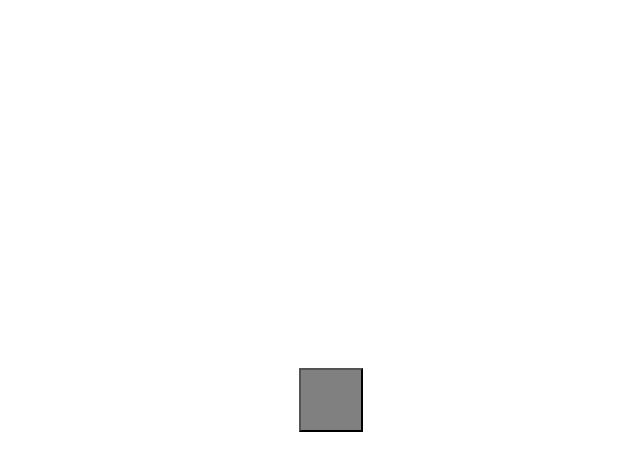
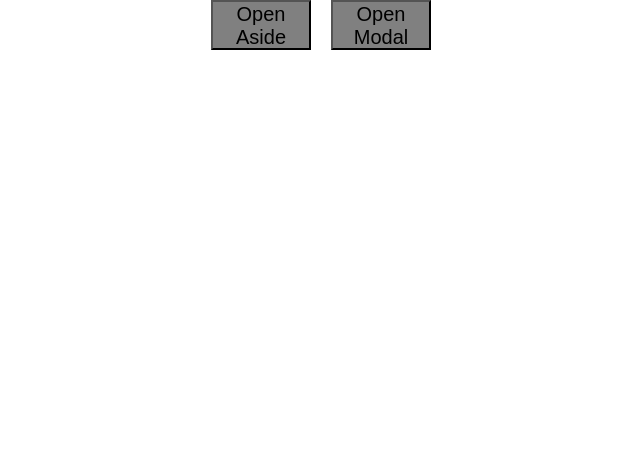
Before and after one commit to RazGhonyan02/Phase4-lession4, a React (Vite) app: page / in a window 1280 px wide. Shown: the top 470 px of the page, without its empty margins (309-949 px from the left). Built offline with nearby package versions, Linux system fonts and the light colour scheme.

Commit message:
create modal logic

```diff
--- a/src/App.jsx
+++ b/src/App.jsx
@@ -4,32 +4,45 @@
 import styles from "./App.module.scss"
 import classNames from "classnames/bind";
 import "./index.scss"
+import Modal from "./components/Modal/Modal";
 const cx = classNames.bind(styles)
 class App extends Component {
   state = {
     isOpen: false,
-    changeSize: false
-
+    isOpenModal: false,
+    changeSize: false,
+    textAside: "Open Aside",
+    textModal: "Open Modal",
   };
 
   handleToggleAside = (event) => {
 
     this.setState({isOpen: true})
     this.setState({changeSize: true})
+    this.setState({textAside: "Close Aside"})
 
   }
   closeAside = (event) => {
     this.setState({changeSize: false})
     this.setState({isOpen: false})
+    this.setState({textAside: "Open Aside"})
   }
+  handleToggleModal = () => {
+    const {isOpenModal} = this.state
+    this.setState({isOpenModal: !isOpenModal})
+    this.setState({textModal: "Close Modal"})
+  }
+
   render() {
-    const { isOpen, changeSize } = this.state
+    const { isOpen, changeSize, textAside, textModal, isOpenModal} = this.state
     return (
       <div className={styles.container}>
-        <div onClick={this.closeAside} className={cx("aside__container", {changeSize: changeSize})}>
+        <div onClick={this.closeAside} className={cx("", {changeSize: changeSize})}>
         <Aside isOpen={isOpen} />
         </div>
-        <Button click={this.handleToggleAside}  placement="left" />
+        <Button click={this.handleToggleAside}  placement="left" text={textAside} />
+        <Button click={this.handleToggleModal} text={textModal} />
+          <Modal isOpenModal={isOpenModal}/>
       </div>
     )
 
--- a/src/App.module.scss
+++ b/src/App.module.scss
@@ -3,7 +3,7 @@
         height: 100vh;
         display: flex;
         justify-content: center;
-        align-items: center;
+        // align-items: center;
 
         & button:not(:last-child) {
             margin-right: 20px;
--- a/src/components/Button/Button.jsx
+++ b/src/components/Button/Button.jsx
@@ -5,9 +5,9 @@
 class Button extends Component {
 
     render() {
-        const {click} = this.props
+        const {click, text} = this.props
         return (
-            <button onClick={click} className={styles.button}></button>
+            <button onClick={click} className={styles.button}>{text}</button>
         )
     }
 }
--- a/src/components/Button/Button.module.scss
+++ b/src/components/Button/Button.module.scss
@@ -1,6 +1,7 @@
 .button {
-    padding: 30px;
-    font-size: 24px;
+    font-size: 20px;
     cursor: pointer;
     background-color: gray;
+    width: 100px;
+    height: 50px;
 }
--- /dev/null
+++ b/src/components/Modal/Modal.jsx
@@ -0,0 +1,16 @@
+import { Component } from "react";
+import styles from "./Modal.module.scss"
+import classNames from "classnames/bind";
+const cx = classNames.bind(styles)
+class Modal extends Component {
+    render() {
+        const {isOpenModal} = this.props
+        return (
+            <div className={cx("container", {openModal: isOpenModal})}>
+                <div className={styles.modal} />
+            </div>
+        )
+
+    }
+}
+export default Modal;
--- /dev/null
+++ b/src/components/Modal/Modal.module.scss
@@ -0,0 +1,21 @@
+.modal {
+    width: 500px;
+    height: 300px;
+    background-color: white;
+
+}
+.container {
+    display: none;
+    justify-content: center;
+    align-items: center;
+    position: absolute;
+    top: 0;
+    left: 0;
+    width: 100%;
+    height: 100vh;
+    background-color: rgba($color: black, $alpha: 0.5);
+}
+
+.openModal {
+    display: flex;
+}
```
